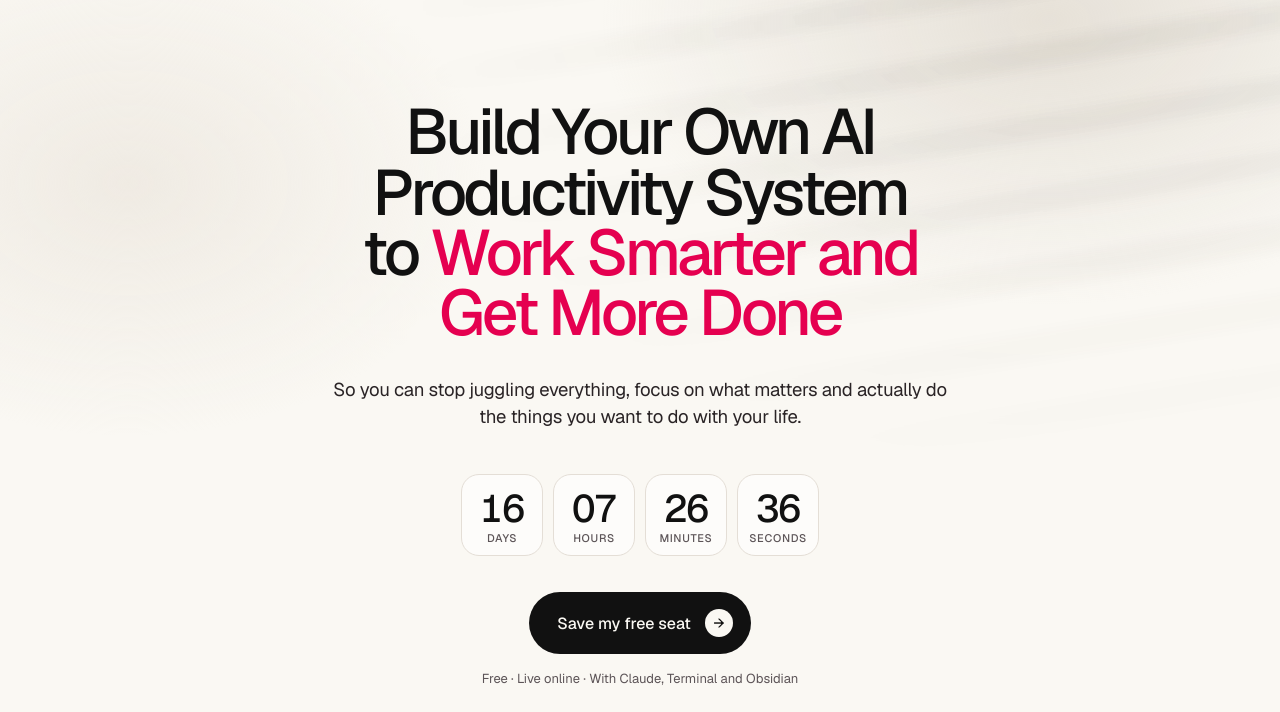
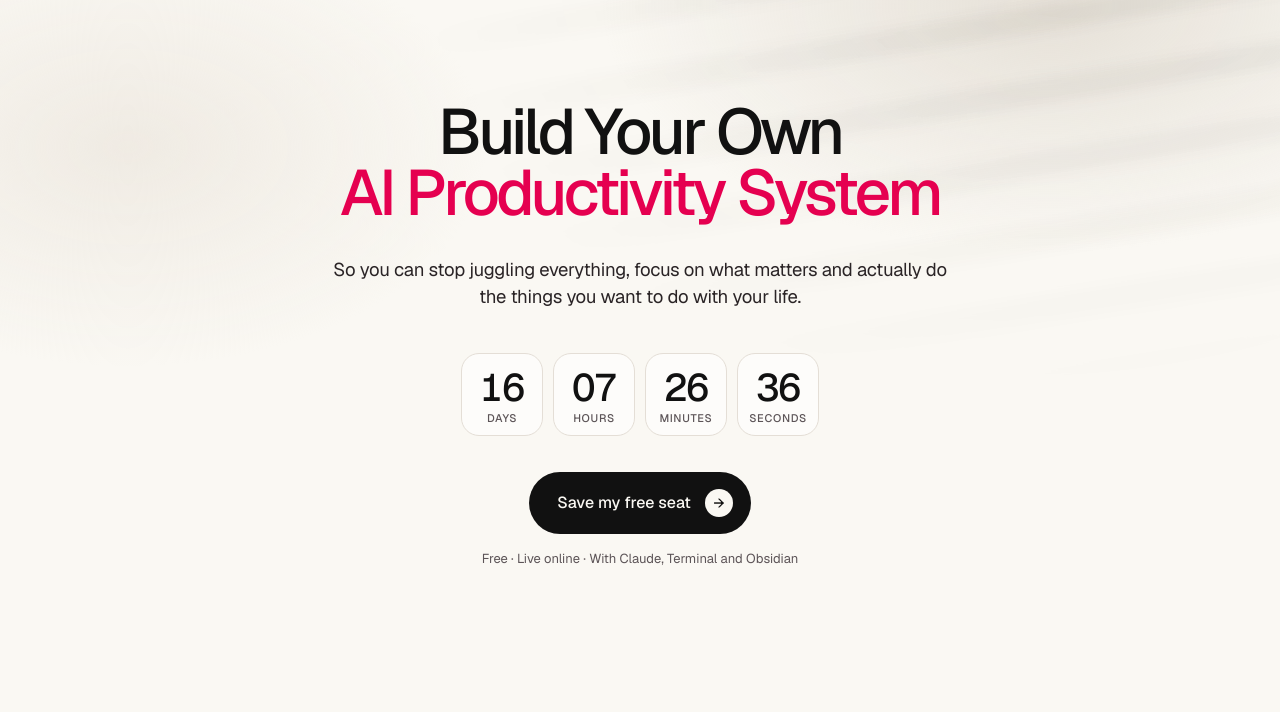
Before and after one commit to alisoneyo/me, a plain HTML site: page ai/index.html in a window 1280 px wide. Shown: the part 88-800 px from the top of the page. Drawn offline with Linux system fonts and the light colour scheme; a script that the page names is missing.

Commit message:
/ai: headline is now Build Your Own AI Productivity System (#17)
Claude-Session: https://claude.ai/code/session_01DDHP7Lz6RAsxayWih4DnJ3

Co-authored-by: Claude <noreply@anthropic.com>

```diff
--- a/ai/index.html
+++ b/ai/index.html
@@ -3,7 +3,7 @@
 <head>
 <meta charset="utf-8">
 <meta name="viewport" content="width=device-width, initial-scale=1">
-<title>Build Your Own AI Productivity System to Work Smarter and Get More Done · Free Workshop</title>
+<title>Build Your Own AI Productivity System · Free Workshop</title>
 <meta name="description" content="A free live workshop with Alison Eyo. Build your own AI-powered productivity system with Claude, Terminal and Obsidian to organise your work and ideas and make progress on what matters.">
 <link rel="canonical" href="https://www.thealisoneyo.com/ai/">
 <meta name="robots" content="index, follow, max-image-preview:large">
@@ -14,7 +14,7 @@
 <meta property="og:site_name" content="Alison Eyo">
 <meta property="og:locale" content="en_GB">
 <meta property="og:url" content="https://www.thealisoneyo.com/ai/">
-<meta property="og:title" content="Build Your Own AI Productivity System to Work Smarter and Get More Done">
+<meta property="og:title" content="Build Your Own AI Productivity System">
 <meta property="og:description" content="Build your own AI productivity system to work smarter and get more done, with Claude, Terminal and Obsidian. Free live workshop with Alison Eyo.">
 <meta property="og:image" content="https://www.thealisoneyo.com/ai/assets/og-ai.jpg">
 <meta property="og:image:width" content="1200">
@@ -66,7 +66,7 @@ fbq('track', 'PageView');
 
     <div id="top" class="hero-body">
       <p class="live hero-live" data-reveal><span class="live-label"><span class="eyebrow-dot eyebrow-dot-green"></span>Free live AI productivity workshop</span><span class="live-when"><span class="live-sep">/</span><span>Sat, 5 Dec</span><span class="live-sep">/</span><span>8pm UK</span></span></p>
-      <h1 class="hero-title" data-reveal>Build Your Own AI Productivity System to <span class="pink"><span class="nowrap">Work Smarter</span> and <span class="nowrap">Get More Done</span></span></h1>
+      <h1 class="hero-title" data-reveal>Build Your Own <span class="pink nowrap">AI Productivity System</span></h1>
       <p class="hero-copy" data-reveal data-delay="120">So you can stop juggling everything, focus on what matters and actually do the things you want to do with your life.</p>
 
       <div class="when" data-reveal data-delay="180">
```
Also changed, not shown: ai/assets/og-ai.jpg.
